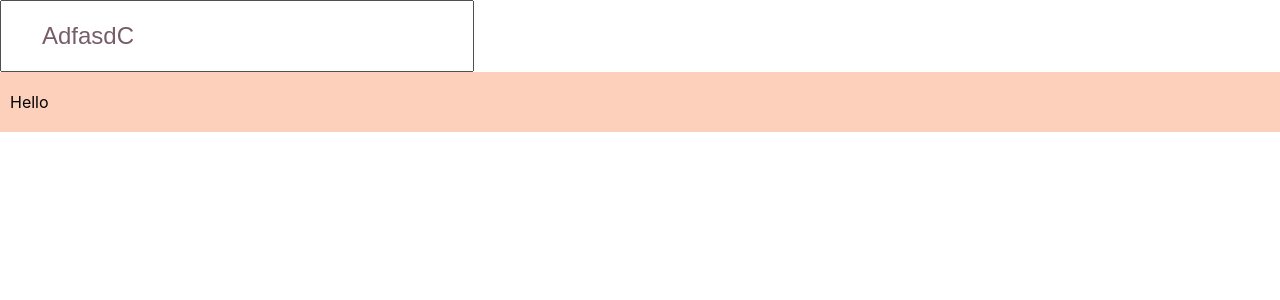
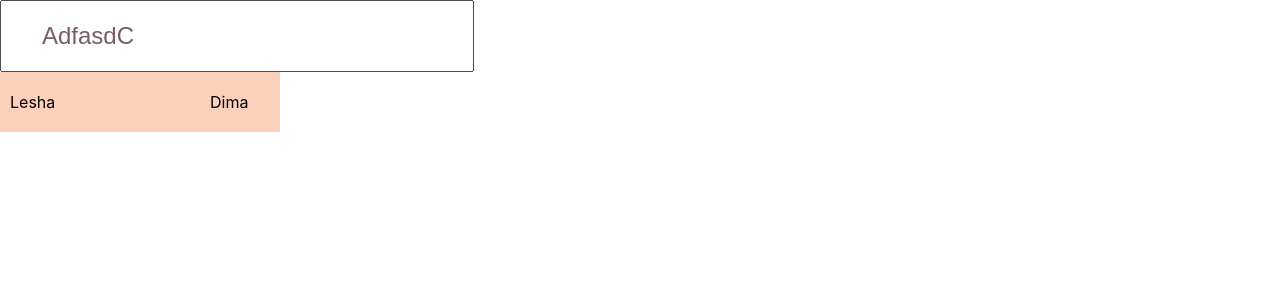
Before and after one commit to AgeratoS/weather-app, a React (Create React App) app: page / in a window 1280 px wide. Shown: the top 300 px of the page. Built offline with nearby package versions, Linux system fonts and the light colour scheme.

Commit message:
added LayoutPrediction

```diff
--- a/src/App.tsx
+++ b/src/App.tsx
@@ -1,15 +1,16 @@
-import React from 'react';
 import './App.css';
 import Search from "./components/Search";
-import Card from './components/Card'
+import LayoutPrediction from './components/LayoutPrediction'
 
 function App() {
+  const res = [{ value: 'Lesha' }, { value: 'Dima' }]
+
   return (
     <div>
       <Search value={"AdfasdC"} onChange={event => {
         return null
       }} />
-      <Card value={'Hello'} />
+      <LayoutPrediction component={res} />
     </div>
   );
 }
--- a/src/components/Card/index.tsx
+++ b/src/components/Card/index.tsx
@@ -1,9 +1,9 @@
-import { CardProps } from './interface';
+import { CardProps, StyleProps } from './interface';
 import Content  from './Content';
 
-const Card: React.FC<CardProps> = ({ value }) => (
+const Card: React.FC<CardProps & StyleProps> = ({ value, width, height }) => (
     <div>
-        <Content value={value} />
+        <Content value={value} width={width} height={height} />
     </div>
 )
 
--- /dev/null
+++ b/src/components/LayoutPrediction/index.tsx
@@ -0,0 +1,28 @@
+import styled from "styled-components";
+import { LayoutProps } from './interface';
+import Card from '../Card';
+
+interface LayoutPredictionProps {
+  component: Array<LayoutProps>
+}
+
+const LayoutPrediction: React.FC<LayoutPredictionProps> = ({ component }) => {
+  return (
+    <CardsContainer>
+      {component &&
+        component.map((item: LayoutProps) => {
+          return (
+            <Card value={item.value} />
+          );
+        })}
+    </CardsContainer>
+  );
+};
+
+export default LayoutPrediction;
+
+const CardsContainer = styled.div`
+    display: grid;
+    grid-template-rows:  5em 200px 200px;
+    grid-template-columns: 200px 5em 50%;
+`
--- /dev/null
+++ b/src/components/LayoutPrediction/interface.ts
@@ -0,0 +1,3 @@
+import { CardProps, StyleProps } from '../Card/interface';
+
+export type LayoutProps = CardProps & StyleProps;
```
Also changed, not shown: 1 other file (tests, documents, lock files or other folders).
